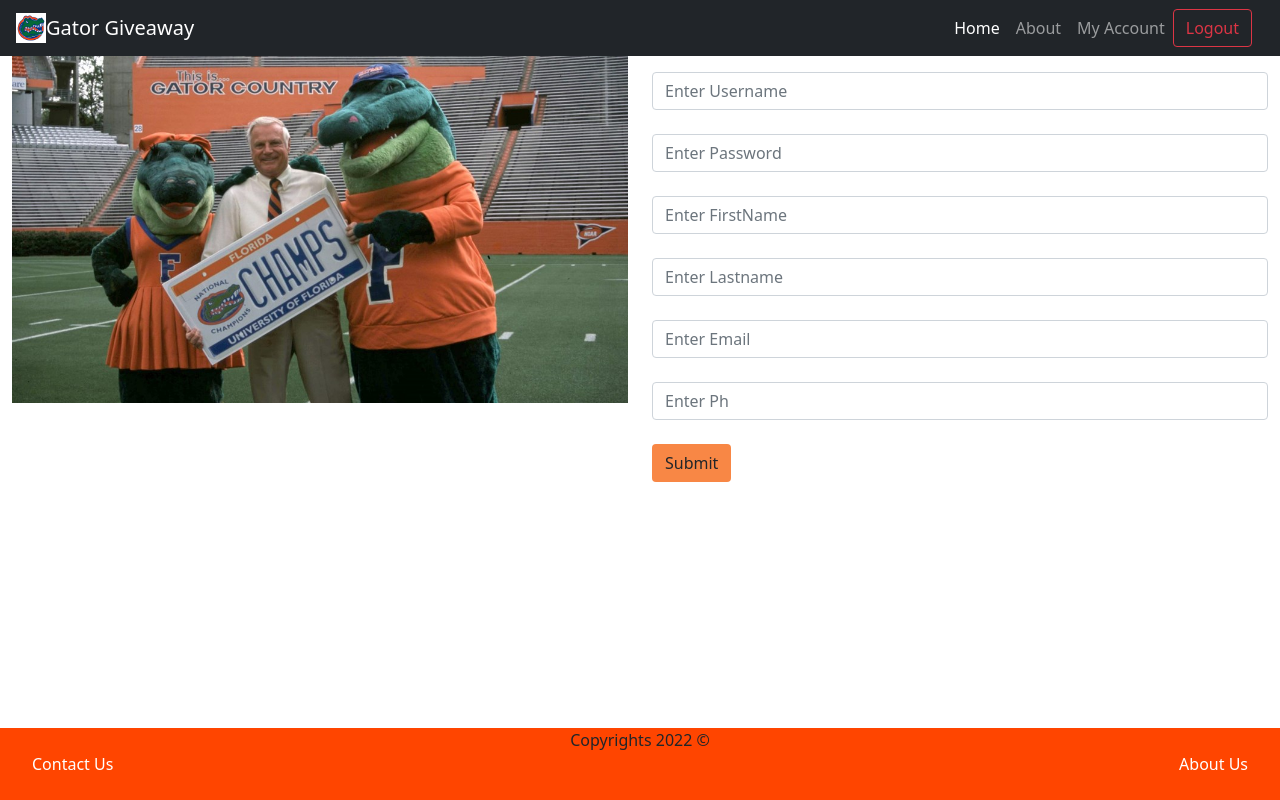
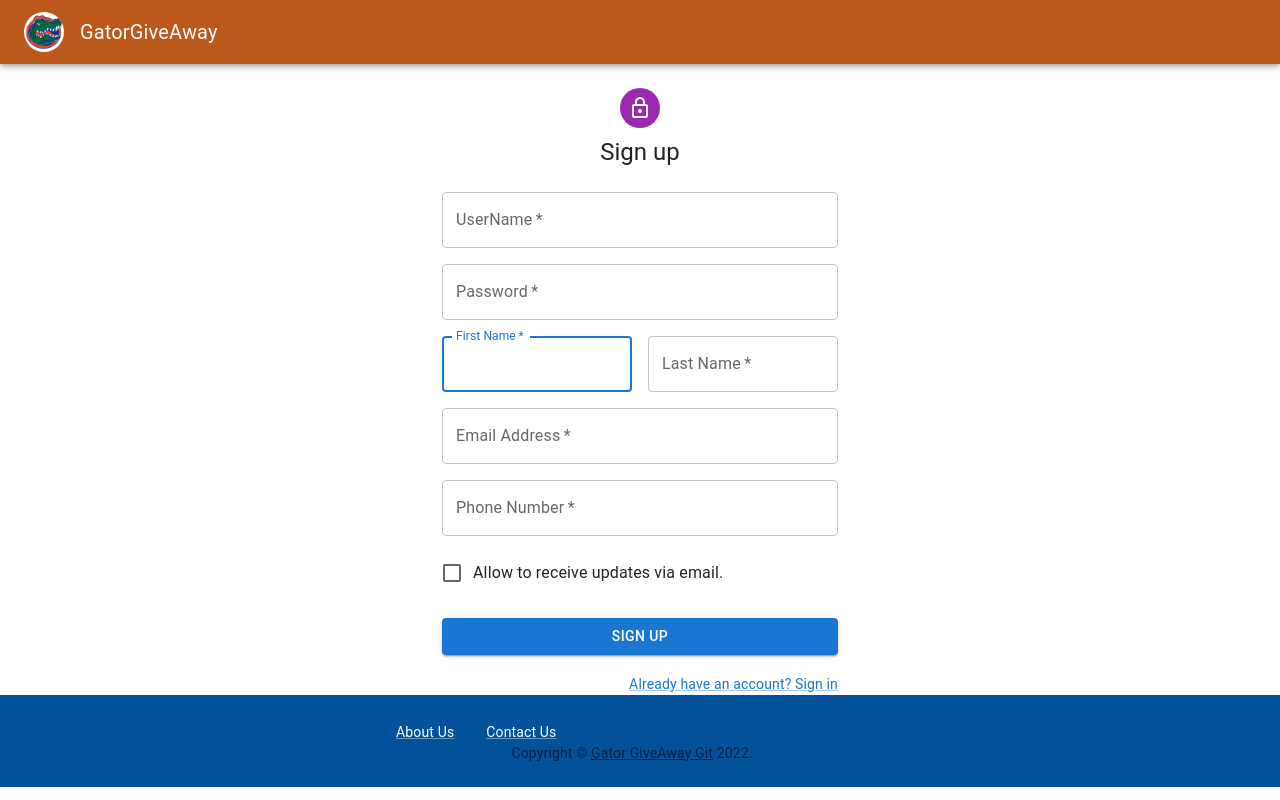
Before and after one commit to ypalnati/GatorGiveaway, a React (Create React App) app in the folder frontend/: page /register in a window 1280 px wide. Built offline with nearby package versions, Linux system fonts and the light colour scheme.

Commit message:
Login, Sign Up, header, footer UI changes

```diff
--- a/frontend/src/App.js
+++ b/frontend/src/App.js
@@ -15,8 +15,8 @@
   return (
     <div>
       <BrowserRouter>
-       <Header></Header>
-
+        <Header/>
+          <div id="main-container">
             <Routes>
               <Route path="/" exact element={<Login />} />
               <Route path="/home" exact element={<Home />} />
@@ -25,8 +25,8 @@
               <Route path="/aboutus" exact element={<AboutUs />} />
               <Route path="/contactus" exact element={<ContactUs />} />
             </Routes>
-
-        <Footer></Footer>
+          </div>
+        <Footer/>
       </BrowserRouter>
     </div>
   );
--- a/frontend/src/components/ContactUs/ContactUs.js
+++ b/frontend/src/components/ContactUs/ContactUs.js
@@ -1,4 +1,5 @@
 import emailjs from "@emailjs/browser"
+import { height } from "@mui/system";
 
 const ContactUs = () => {
     function sendEmail(e){
@@ -19,7 +20,8 @@
             width:'50%',
             backgroundImage: `url('https://www.solidbackgrounds.com/images/1920x1080/1920x1080-orange-red-solid-color-background.jpg')`,
             backgroundPosition: "center",
-            backgroundSize: "cover"
+            backgroundSize: "cover",
+            height: "650px"
         }}
            >
             <h1 style={{marginTop: '25px'}}>Contact Form</h1>
--- a/frontend/src/components/Footer/Footer.js
+++ b/frontend/src/components/Footer/Footer.js
@@ -1,25 +1,43 @@
 import React from "react";
-import {Link} from 'react-router-dom';
+import {CssBaseline, Box, Typography, Container, Link} from '@mui/material';
 
 import './Footer.css'
-const Footer = () => (
-  <div className="footer">
+import { textAlign } from "@mui/system";
 
+function Copyright(props) {
+  return (
+    <Typography variant="body2" color="text.secondary" align="center" {...props}>
+      {'Copyright © '}
+      <Link color="inherit" href="https://github.com/raghusaripalli/GatorGiveaway">
+        Gator GiveAway Git
+      </Link>{' '}
+      {new Date().getFullYear()}
+      {'.'}
+    </Typography>
+  );
+}
 
+export default function Footer() {
+  return (
+    <div>
+      <CssBaseline />
+      <Box
+        component="footer"
+        sx={{
+          py: 3,
+          px: 2,
+          mt: 'auto',
+          backgroundColor: "#01529b",
+        }}
+      >
+        <Container maxWidth="sm">
+          <Link href="/aboutus" variant="body2" color="#FFFEFE" sx={{ml:2, px: 2, align: 'left'}}>About Us</Link>
+          <Link href="/contactus" variant="body2" color="#FFFEFE" sx={{mr:2, px: 2, align: 'right'}}>Contact Us</Link>
+          <Copyright sx={{mr:2, align: 'center'}}/>
+        </Container>
+      </Box>
 
-    <div className="center">
-        <p>Copyrights 2022 &copy;</p>
-    </div>
-    <div className="left">
-      <Link className="nav-link" style={{ color: '#FFF' }} to="/contactus" >Contact Us</Link>
-    </div>
-    <div className="right">
-      <Link className="nav-link" style={{ color: '#FFF' }} to="/aboutus">About Us</Link>
     </div>
 
-
-  </div>
-
-);
-
-export default Footer;
+  );
+}
--- a/frontend/src/components/Header/Header.js
+++ b/frontend/src/components/Header/Header.js
@@ -1,7 +1,24 @@
-import {Link} from 'react-router-dom';
+//import {Link as RouterLink} from 'react-router-dom';
 import { useNavigate } from 'react-router-dom'
+import {AppBar, Toolbar, Typography, Avatar, Button} from '@mui/material'
+
+
 function Header() {
+    const gatorGiveAwayHeading = (
+        <Typography variant="h6" component="h1" fontWeight="400" sx={{px: 2}}>
+          GatorGiveAway
+        </Typography>
+      );
+    const gatorLogo = (
+        <Avatar alt="gator-logo" src="/logo192.png"/>
+    );
+    const displayDesktop = () => {
+        return <Toolbar>{gatorLogo} {gatorGiveAwayHeading} {getMenuButtons}</Toolbar>;
+      };
 
+    const getMenuButtons = (
+        <Button key="home" color="inherit" to="/home" component="RouterLink"></Button>
+    );
     const navigate = useNavigate();
     const callLogoutApi = (e) => {
         e.preventDefault();
@@ -25,58 +42,61 @@
     // To-Do: toggle this
     let isLoggedIn = true;
     return (
-        <div>
-            <nav className="navbar navbar-expand-lg navbar-dark ftco_navbar bg-dark ftco-navbar-light" id="ftco-navbar">
-            <p>   </p>
-                    <a className="navbar-brand" href="/home">
-                <img src="/logo192.png" width="30" height="30" className="d-inline-block align-top" alt="" />
-                      Gator Giveaway
-                </a>
+        <header>
+            <AppBar sx={{backgroundColor: "#bc581a"}}>{displayDesktop()}</AppBar>
+        </header>
+        // <div>
+        //     <nav className="navbar navbar-expand-lg navbar-dark ftco_navbar bg-dark ftco-navbar-light" id="ftco-navbar">
+        //     <p>   </p>
+        //             <a className="navbar-brand" href="/home">
+        //         <img src="/logo192.png" width="30" height="30" className="d-inline-block align-top" alt="" />
+        //               Gator Giveaway
+        //         </a>
 
-                <div className="container">
+        //         <div className="container">
 
-                    <button className="navbar-toggler" type="button" data-toggle="collapse" data-target="#ftco-nav"
-                        aria-controls="ftco-nav" aria-expanded="false" aria-label="Toggle navigation">
-                        <span className="oi oi-menu"></span> Menu
-                    </button>
-                    <div className="collapse navbar-collapse" id="ftco-nav">
-                        <ul className="navbar-nav ml-auto">
-                            <li className="nav-item active">
-                                <Link className="nav-link" to="/home">Home</Link>
-                            </li>
+        //             <button className="navbar-toggler" type="button" data-toggle="collapse" data-target="#ftco-nav"
+        //                 aria-controls="ftco-nav" aria-expanded="false" aria-label="Toggle navigation">
+        //                 <span className="oi oi-menu"></span> Menu
+        //             </button>
+        //             <div className="collapse navbar-collapse" id="ftco-nav">
+        //                 <ul className="navbar-nav ml-auto">
+        //                     <li className="nav-item active">
+        //                         <Link className="nav-link" to="/home">Home</Link>
+        //                     </li>
 
-                            {isLoggedIn ?
-                            <>
-                            <li className="nav-item">
-                                <Link className="nav-link" to="/support">About</Link>
-                            </li>
+        //                     {isLoggedIn ?
+        //                     <>
+        //                     <li className="nav-item">
+        //                         <Link className="nav-link" to="/support">About</Link>
+        //                     </li>
 
-                            <li className="nav-item">
-                                <Link className="nav-link" to="/register">My Account</Link>
-                            </li>
+        //                     <li className="nav-item">
+        //                         <Link className="nav-link" to="/register">My Account</Link>
+        //                     </li>
 
 
-                            <form className="form-inline" onSubmit={callLogoutApi}>
-                                    <button className="btn btn-outline-danger my-2 my-sm-0" type="submit">Logout</button>
-                                </form>
+        //                     <form className="form-inline" onSubmit={callLogoutApi}>
+        //                             <button className="btn btn-outline-danger my-2 my-sm-0" type="submit">Logout</button>
+        //                         </form>
 
-                             </> :
+        //                      </> :
 
-                            <>
-                                <li className="nav-item">
-                                <Link className="nav-link" to="/login">Login</Link>
-                                </li>
+        //                     <>
+        //                         <li className="nav-item">
+        //                         <Link className="nav-link" to="/login">Login</Link>
+        //                         </li>
 
-                                <li className="nav-item">
-                                <Link className="nav-link" to="/register">Register</Link>
-                                </li>
+        //                         <li className="nav-item">
+        //                         <Link className="nav-link" to="/register">Register</Link>
+        //                         </li>
 
-                            </>}
-                        </ul>
-                    </div>
-                </div>
-            </nav>
-        </div>
+        //                     </>}
+        //                 </ul>
+        //             </div>
+        //         </div>
+        //     </nav>
+        // </div>
     )
 }
 
--- a/frontend/src/components/Login/Login.js
+++ b/frontend/src/components/Login/Login.js
@@ -1,9 +1,14 @@
 import React, {useEffect, useState} from 'react';
-import {useNavigate} from 'react-router-dom'
+import {useNavigate} from 'react-router-dom';
+import {Avatar, Button, CssBaseline, TextField, FormControlLabel, Checkbox, Link, Paper, Box, Grid, Typography} from '@mui/material'
+import LockOutlinedIcon from '@mui/icons-material/LockOutlined';
+import { createTheme, ThemeProvider } from '@mui/material/styles';
+
 
 function Login() {
-     const [loginErrors, setLoginErrors] = useState({})
+    const [loginErrors, setLoginErrors] = useState({})
     const navigate = useNavigate();
+    const theme = createTheme();
     const callLoginApi = (e) => {
       e.preventDefault();
       fetch('http://localhost:8080/login', {
@@ -50,35 +55,91 @@
       window.loginload()
     }, []);
     return (
-      <div>
 
-        <div className='container-fluid'>
-          <div className='row'>
-            <div className='col'>
-              <img className='img-fluid' src='/2gators.jfif' alt=''/>
-            </div>
-            <div className='col'>
-              <ul className="nav nav-pills mb-3" id="pills-tab" role="tablist">
+      <ThemeProvider theme={theme}>
+        <Grid container component="main" sx={{ height: '90vh' }}>
+          <CssBaseline />
+          <Grid
+            item
+            xs={false}
+            sm={4}
+            md={7}
+            sx={{
+              backgroundImage: 'url(https://source.unsplash.com/random)',
+              backgroundRepeat: 'no-repeat',
+              backgroundColor: (t) =>
+                t.palette.mode === 'light' ? t.palette.grey[50] : t.palette.grey[900],
+              backgroundSize: 'cover',
+              backgroundPosition: 'center',
+            }}
+          />
+          <Grid item xs={12} sm={8} md={5} component={Paper} elevation={6} square>
+            <Box
+              sx={{
+                my: 16,
+                mx: 4,
+                display: 'flex',
+                flexDirection: 'column',
+                alignItems: 'center',
+              }}
+            >
+              <Avatar sx={{ m: 1, bgcolor: 'warning.main' }}>
+                <LockOutlinedIcon />
+              </Avatar>
+              <Typography component="h1" variant="h5">
+                Sign in
+              </Typography>
+              <Box component="form" noValidate onSubmit={callLoginApi} sx={{ mt: 1 }}>
+                <TextField
+                  margin="normal"
+                  required
+                  fullWidth
+                  id="email"
+                  label="Email Address"
+                  name="username"
+                  autoComplete="email"
+                  autoFocus
+                />
+                <TextField
+                  margin="normal"
+                  required
+                  fullWidth
+                  name="password"
+                  label="Password"
+                  type="password"
+                  id="password"
+                  autoComplete="current-password"
+                />
+                <FormControlLabel
+                  control={<Checkbox value="remember" color="primary" />}
+                  label="Remember me"
+                />
+                <Button
+                  type="submit"
+                  fullWidth
+                  variant="contained"
+                  sx={{ mt: 3, mb: 2 }}
+                >
+                  Sign In
+                </Button>
+                <Grid container>
+                  <Grid item xs>
+                    <Link href="#" variant="body2">
+                      Forgot password?
+                    </Link>
+                  </Grid>
+                  <Grid item>
+                    <Link href="/register" variant="body2">
+                      {"Don't have an account? Sign Up"}
+                    </Link>
+                  </Grid>
+                </Grid>
+              </Box>
+            </Box>
+          </Grid>
+        </Grid>
+      </ThemeProvider>
 
-
-              </ul>
-              <div className="tab-content col-6" id="pills-tabContent">
-                <div className="tab-pane fade show active" id="pills-home" role="tabpanel" aria-labelledby="pills-login-tab">
-                  <form onSubmit={callLoginApi}>
-                  {"server" in loginErrors?<div className='text-danger'>{loginErrors.server}</div>:''}
-                  {"username" in loginErrors?<div className='text-danger'>{loginErrors.username}</div>:''}
-                      <input className="form-control" type='text' placeholder='Enter username' name='username' required /> <br/>
-                      <input className="form-control" type='password' placeholder='Enter password' name='password' required /> <br />
-                      <input className='btn' style={{backgroundColor: "#f88745"}} type='submit' value='Submit'/>
-                  </form>
-                </div>
-
-
-              </div>
-            </div>
-          </div>
-        </div>
-      </div>
     );
   }
 
--- a/frontend/src/components/Register/Register.js
+++ b/frontend/src/components/Register/Register.js
@@ -1,9 +1,12 @@
 import React, {useEffect, useState} from 'react';
 import {useNavigate} from 'react-router-dom'
+import {Avatar, Button, CssBaseline, TextField, FormControlLabel, Checkbox, Link, Box, Grid, Typography, Container} from '@mui/material'
+import LockOutlinedIcon from '@mui/icons-material/LockOutlined';
+import { createTheme, ThemeProvider } from '@mui/material/styles';
 
 function Register() {
     const [registerErrors, setRegisterErrors] = useState({})
-
+    const theme = createTheme();
     const navigate = useNavigate();
 
     const callRegisterApi = (e) => {
@@ -63,35 +66,115 @@
       window.loginload()
     }, []);
     return (
-      <div>
 
-        <div className='container-fluid'>
-          <div className='row'>
-            <div className='col'>
-              <img className='img-fluid' src='/2gators.jfif' alt=''/>
-            </div>
-            <div className='col'>
-              <ul className="nav nav-pills mb-3" id="pills-tab" role="tablist">
-
-              </ul>
-
-                <div className="tab-pane active" id="pills-profile" role="tabpanel" aria-labelledby="pills-register-tab">
-                <form onSubmit={callRegisterApi}>
-                  {"server" in registerErrors?<div className='text-danger'>{registerErrors.server}</div>:''}
-                  {"username" in registerErrors?<div className='text-danger'>{registerErrors.username}</div>:''}
-                  <input className="form-control" type='text' placeholder='Enter Username' name='username' required/> <br/>
-                  <input className="form-control" type='password' placeholder='Enter Password' name='password' required/> <br />
-                  <input className="form-control" type='text' placeholder='Enter FirstName' name='firstname' required/> <br/>
-                  <input className="form-control" type='text' placeholder='Enter Lastname' name='lastname' required/> <br/>
-                  <input className="form-control" type='email' placeholder='Enter Email' name='email' required/> <br/>
-                  <input className="form-control" type='tel' placeholder='Enter Ph' name='phone' required/> <br/>
-                  <input className='btn' style={{backgroundColor: "#f88745"}} type='submit' value='Submit'/>
-                </form>
-                </div>
-              </div>
-            </div>
-          </div>
-        </div>
+      <ThemeProvider theme={theme}>
+      <Container component="main" maxWidth="xs">
+        <CssBaseline />
+        <Box
+          sx={{
+            marginTop: 10,
+            display: 'flex',
+            flexDirection: 'column',
+            alignItems: 'center',
+          }}
+        >
+          <Avatar sx={{ m: 1, bgcolor: 'secondary.main' }}>
+            <LockOutlinedIcon />
+          </Avatar>
+          <Typography component="h1" variant="h5">
+            Sign up
+          </Typography>
+          <Box component="form" noValidate onSubmit={callRegisterApi} sx={{ mt: 3 }}>
+            <Grid container spacing={2}>
+              <Grid item xs={12}>
+                <TextField
+                  required
+                  fullWidth
+                  id="userName"
+                  name="username"
+                  label="UserName"
+                  autoComplete="username"
+                />
+              </Grid>
+              <Grid item xs={12}>
+                <TextField
+                  required
+                  fullWidth
+                  name="password"
+                  label="Password"
+                  type="password"
+                  id="password"
+                  autoComplete="new-password"
+                />
+              </Grid>
+              <Grid item xs={12} sm={6}>
+                <TextField
+                  autoComplete="given-name"
+                  name="firstname"
+                  required
+                  fullWidth
+                  id="firstName"
+                  label="First Name"
+                  autoFocus
+                />
+              </Grid>
+              <Grid item xs={12} sm={6}>
+                <TextField
+                  required
+                  fullWidth
+                  id="lastName"
+                  label="Last Name"
+                  name="lastname"
+                  autoComplete="family-name"
+                />
+              </Grid>
+              <Grid item xs={12}>
+                <TextField
+                  required
+                  fullWidth
+                  id="email"
+                  label="Email Address"
+                  name="email"
+                  autoComplete="email"
+                />
+              </Grid>
+              <Grid item xs={12}>
+                <TextField
+                  required
+                  fullWidth
+                  id="phone"
+                  label="Phone Number"
+                  name="phone"
+                  type="tel"
+                  autoComplete="tel-country-code"
+                />
+              </Grid>
+              <Grid item xs={12}>
+                <FormControlLabel
+                  control={<Checkbox value="allowExtraEmails" color="primary" />}
+                  label="Allow to receive updates via email."
+                />
+              </Grid>
+            </Grid>
+            <Button
+              type="submit"
+              fullWidth
+              variant="contained"
+              sx={{ mt: 2, mb: 2 }}
+            >
+              Sign Up
+            </Button>
+            <Grid container justifyContent="flex-end">
+              <Grid item>
+                <Link href="/login" variant="body2">
+                  Already have an account? Sign in
+                </Link>
+              </Grid>
+            </Grid>
+          </Box>
+        </Box>
+      </Container>
+    </ThemeProvider>
 
     );
   }
```
Lines whose indentation alone changed are shown as unchanged.
